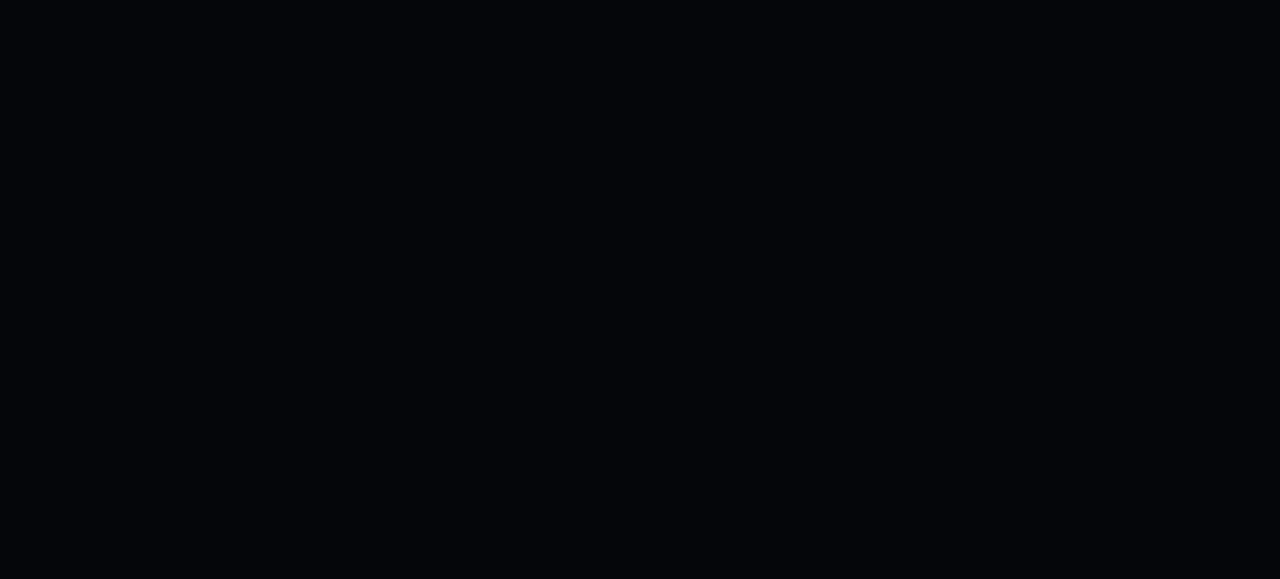
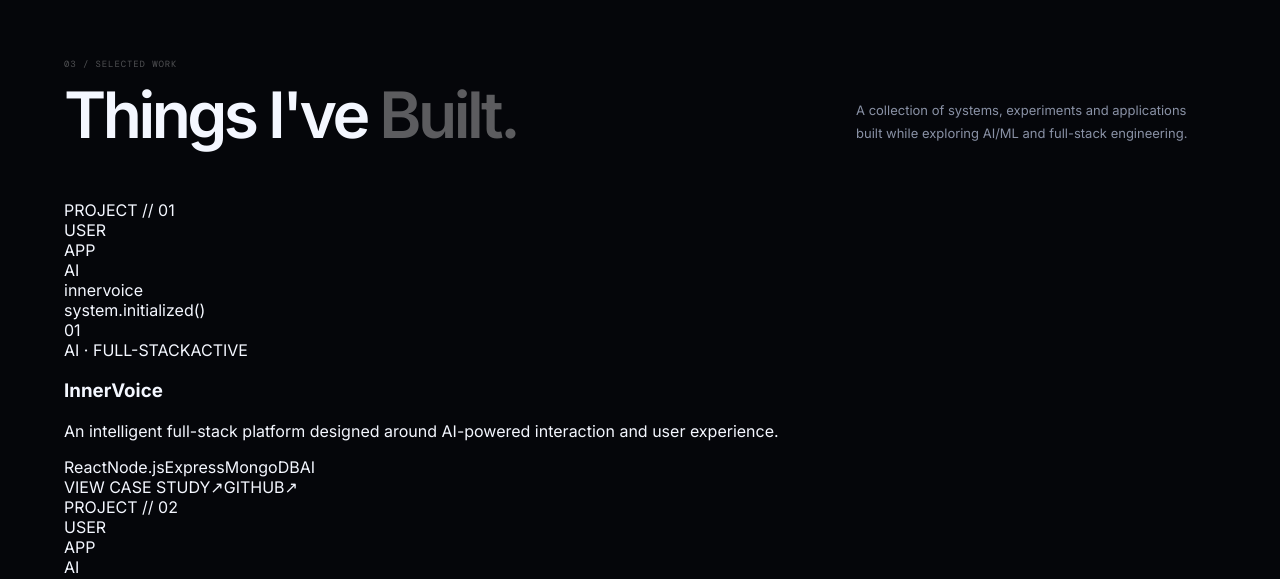
Before and after one commit to gajit9147-dev/Ajeet-Portfolio, a React (Vite) app in the folder client/: page / in a window 1280 px wide. Shown: the part 1605-2184 px from the top of the page. Before the commit the page ends 1533 px from the top, so only its background shows below. Built offline with nearby package versions, Linux system fonts and the light colour scheme; a web font is replaced by a local one.

Commit message:
Include Projects section in App

```diff
--- a/client/src/App.jsx
+++ b/client/src/App.jsx
@@ -1,6 +1,7 @@
 import Navbar from "./components/layout/Navbar";
 import Hero from "./sections/Hero/Hero";
 import About from "./sections/About/About";
+import Projects from "./sections/Projects/Projects";
 
 function App() {
   return (
@@ -16,6 +17,7 @@
       <main>
         <Hero />
         <About />
+        <Projects />
       </main>
     </div>
   );
```
